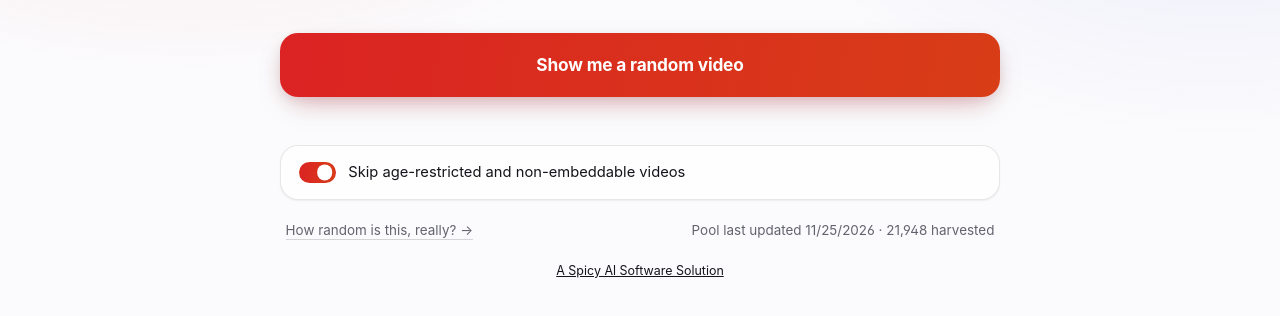
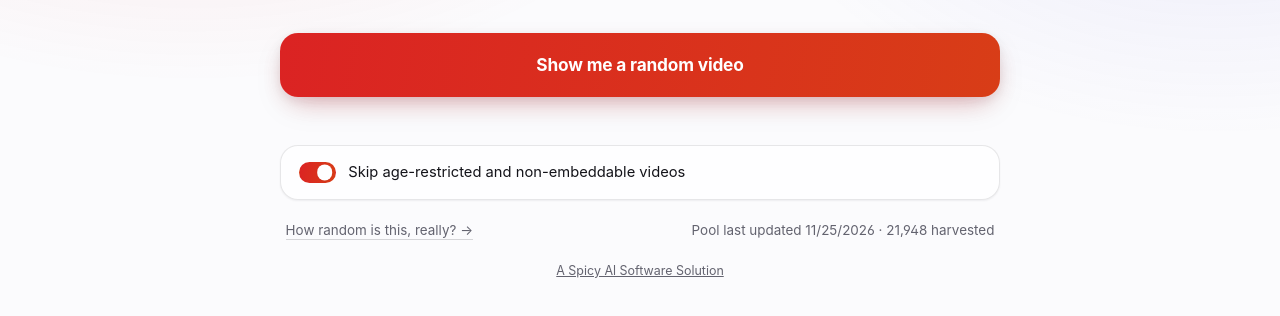
Before and after one commit to wardcrazy01894/RandomYoutubeLinkGenerator, a website built with Vite: page index.html in a window 1280 px wide. In both pictures the pointer is over the link "A Spicy Al Software Solution". Shown: the part 220-536 px from the top of the page. Built offline with nearby package versions, Linux system fonts and the light colour scheme.

Commit message:
Keep the credit link's colour on hover
.fine a:hover out-specified .credit a and brightened the link on hover;
restate color: inherit in the hover/focus rule.

Co-Authored-By: Claude Fable 5.2 <noreply@anthropic.com>

```diff
--- a/src/style.css
+++ b/src/style.css
@@ -520,6 +520,8 @@ footer {
 }
 .credit a:hover,
 .credit a:focus-visible {
+  /* Restated so `.fine a:hover` (which brightens links) doesn't win here. */
+  color: inherit;
   text-decoration: underline;
 }
 
```
